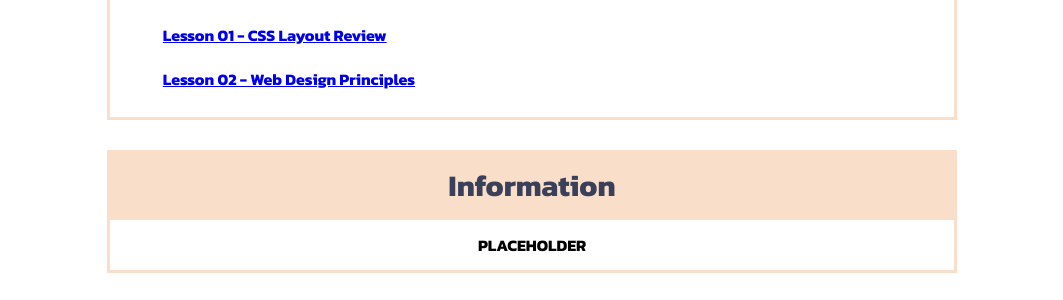
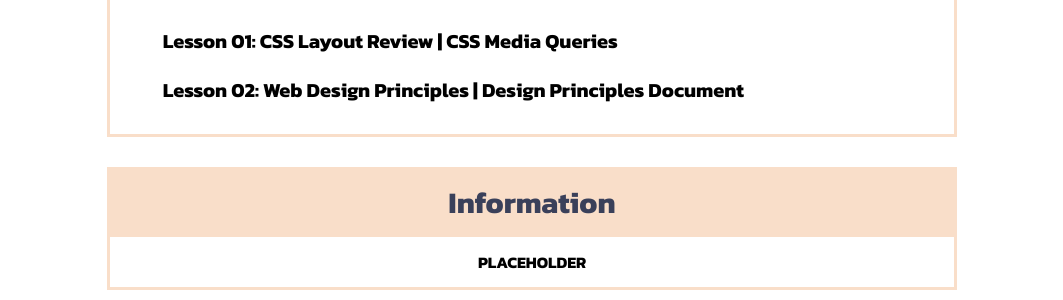
Before and after one commit to ordonemi/wdd230, a plain HTML site: page index.html in a window 1280 px wide. Shown: the part 731-1031 px from the top of the page, without its empty margins (108-1171 px from the left). Drawn offline with nearby package versions, Linux system fonts and the light colour scheme.

Commit message:
updated assignment portal

```diff
--- a/index.html
+++ b/index.html
@@ -34,8 +34,8 @@
         <section class="card">
             <h3>Learning Activities</h3>
             <ul>
-                <li><a href="lesson01/holygrail.html">Lesson 01 - CSS Layout Review</a></li>
-                <li><a href="lesson02/design.html">Lesson 02 - Web Design Principles</a></li>
+                <li><p>Lesson 01: </p><a href="lesson01/holygrail.html">CSS Layout Review | </a><a href="lesson01/media-query.html">CSS Media Queries</a></li>
+                <li><p>Lesson 02: </p><a href="lesson02/design.html">Web Design Principles | </a><a href="lesson02/design-principles.html">Design Principles Document</a></li>
             </ul>
         </section>
         <section class="card">
--- a/styles/base.css
+++ b/styles/base.css
@@ -83,11 +83,29 @@ main h2:after {
 
 .card ul {
     list-style: none;
+    font-size: 20px;
 }
 
 .card ul li{
     padding: .8rem;
     text-align: left;
+}
+
+.card ul li a{
+    color: black;
+    text-decoration: none;
+}
+
+.card ul li a:visited{
+    color: black;
+}
+
+.card ul li a:hover{
+    text-decoration: underline;
+}
+
+.card ul p{
+    display: inline;
 }
 
 footer {
```
Also changed, not shown: lesson02/design-principles.html (added).
